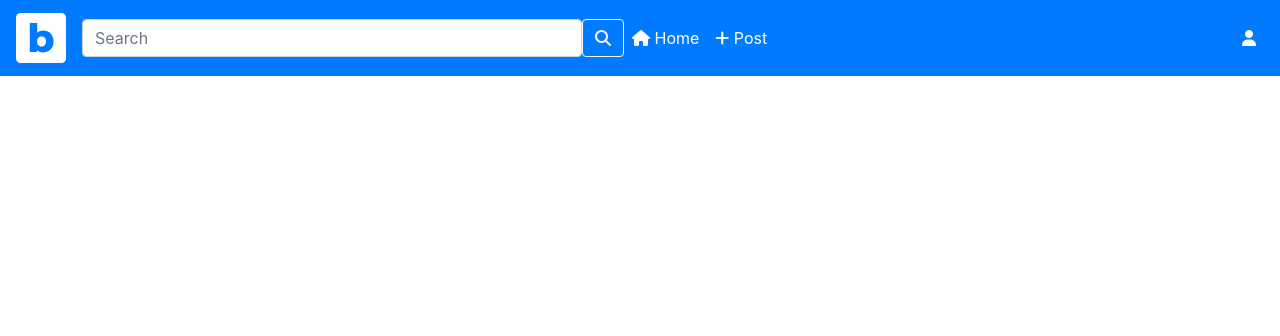
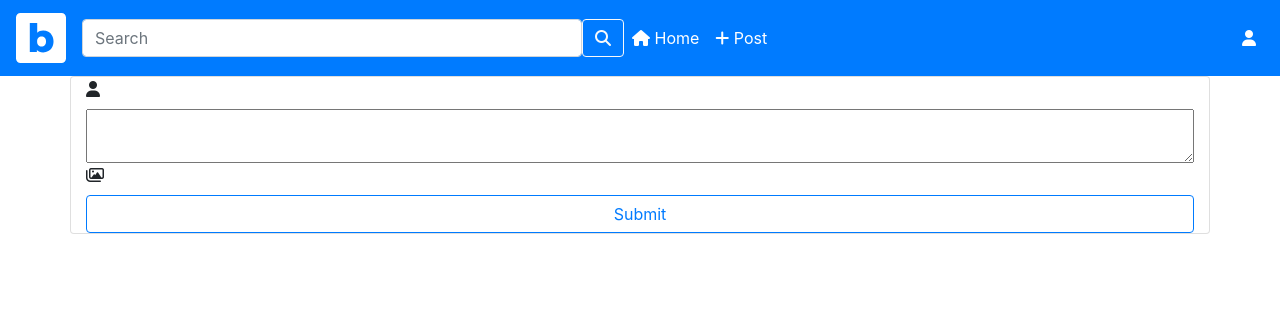
Before and after one commit to PtitSoleil/GUNER_M152, a PHP site: page /post.php in a window 1280 px wide. Shown: the top 336 px of the page. Run offline with PHP 8.4, Linux system fonts and the light colour scheme; some libraries are stand-ins or nearby versions.

Commit message:
Avancement du Chapitre 2

```diff
--- a/css/style.css
+++ b/css/style.css
@@ -0,0 +1,3 @@
+input[type="file"] {
+    display: none;
+}
--- a/includes/header.html
+++ b/includes/header.html
@@ -1,4 +1,5 @@
 <nav class="navbar navbar-expand-lg navbar-dark bg-primary">
+
   <a class="navbar-brand" href="./index.php" style="width: 50px;">
     <svg width="100%" height="100%" viewBox="0 0 256 256" fill="none" xmlns="http://www.w3.org/2000/svg">
       <path fill-rule="evenodd" clip-rule="evenodd" d="M23 0C10.2975 0 0 10.2975 0 23V233C0 245.703 10.2975 256 23 256H233C245.703 256 256 245.703 256 233V23C256 10.2975 245.703 0 233 0H23ZM165.669 96.6C157.669 92.0667 148.735 89.8 138.869 89.8C126.069 89.8 116.002 93.5333 108.669 101V51.6H70.6687V200H106.869V189.2C113.935 197.6 124.602 201.8 138.869 201.8C148.735 201.8 157.669 199.533 165.669 195C173.802 190.333 180.202 183.733 184.869 175.2C189.669 166.667 192.069 156.8 192.069 145.6C192.069 134.4 189.669 124.6 184.869 116.2C180.202 107.667 173.802 101.133 165.669 96.6ZM147.269 164.8C143.002 169.333 137.535 171.6 130.869 171.6C124.202 171.6 118.735 169.333 114.469 164.8C110.202 160.133 108.069 153.733 108.069 145.6C108.069 137.6 110.202 131.333 114.469 126.8C118.735 122.267 124.202 120 130.869 120C137.535 120 143.002 122.267 147.269 126.8C151.535 131.333 153.669 137.6 153.669 145.6C153.669 153.733 151.535 160.133 147.269 164.8Z" fill="currentColor"/>
@@ -13,8 +14,6 @@
     <input class="form-control mr-sm-0" type="search" placeholder="Search" aria-label="Search" style="width: 500px">
     <button class="btn btn-outline-light my-2 my-sm-0" type="submit"><i class="fas fa-search"></i></button>
   </form>
-
-
     <ul class="navbar-nav mr-auto">
       <li class="nav-item active">
         <a class="nav-link" href="./index.php"> <i class="fas fa-home"></i> Home <span class="sr-only">(current)</span></a>
@@ -29,4 +28,5 @@
 		  </li>
     </ul>
   </div>
+
 </nav>
--- a/post.php
+++ b/post.php
@@ -7,11 +7,28 @@
         <!-- Bootstrap CSS -->
         <link rel="stylesheet" href="https://stackpath.bootstrapcdn.com/bootstrap/4.4.1/css/bootstrap.min.css" integrity="sha384-Vkoo8x4CGsO3+Hhxv8T/Q5PaXtkKtu6ug5TOeNV6gBiFeWPGFN9MuhOf23Q9Ifjh" crossorigin="anonymous">
         <script src="https://kit.fontawesome.com/c89edac6b7.js" crossorigin="anonymous"></script>
-
+        <link rel="stylesheet" href="./css/style.css">
         <title>M152 - Post</title>
     </head>
     <body>
         <?php include './includes/header.html';?>
+
+        <form>
+        <div class="container">
+            <div class="row">
+                <div class="col-12 card">
+                    <form>
+                        <label for="img"><i class="fas fa-user"></i></label>
+                        <textarea rows="2"></textarea>
+                        <label for="img"><i class="far fa-images"></i></label>
+                        <input type="file" name="img" id="img">
+                        <button type="button" class="btn btn-outline-primary">Submit</button>
+                    </form>
+                </div>
+            </div>
+        </div>
+        </form>
+
 
         <!-- Optional JavaScript -->
         <!-- jQuery first, then Popper.js, then Bootstrap JS -->
```
Also changed, not shown: index.php (+27 -1 lines), 2 other files.
